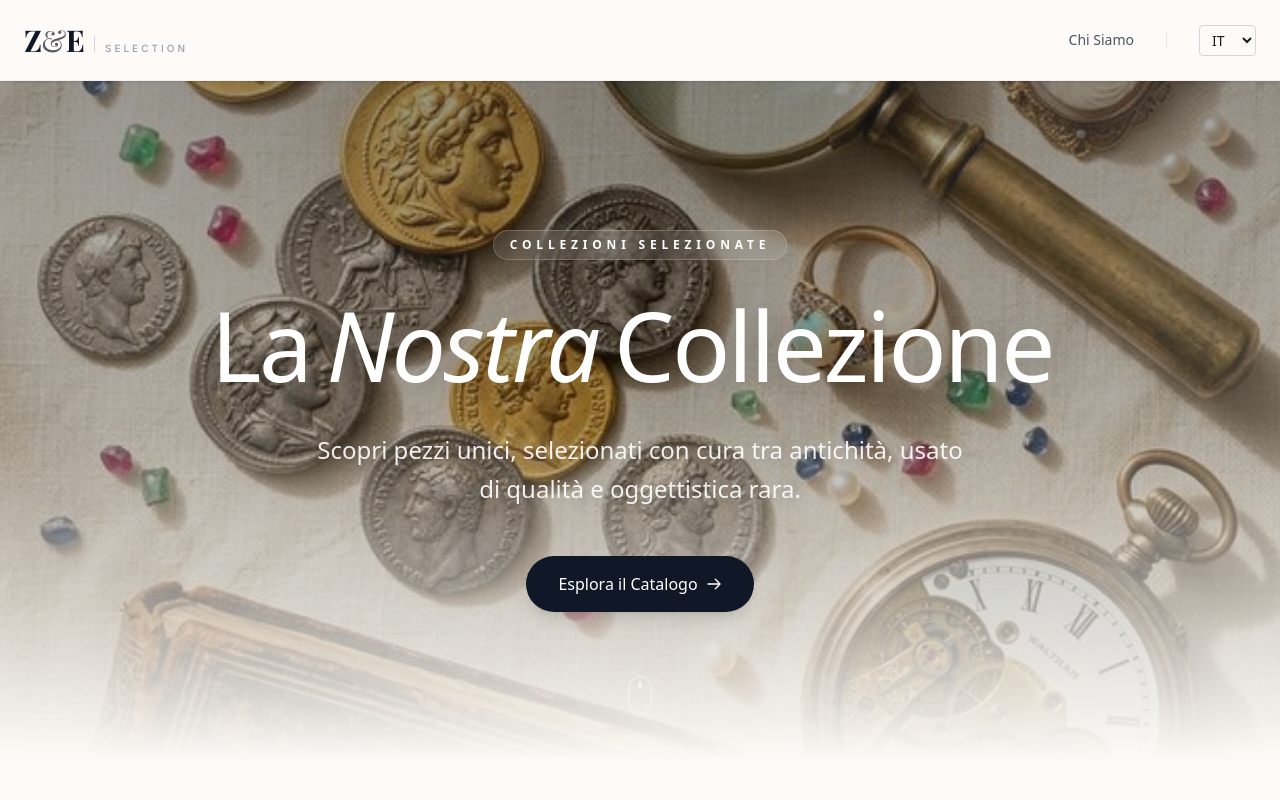
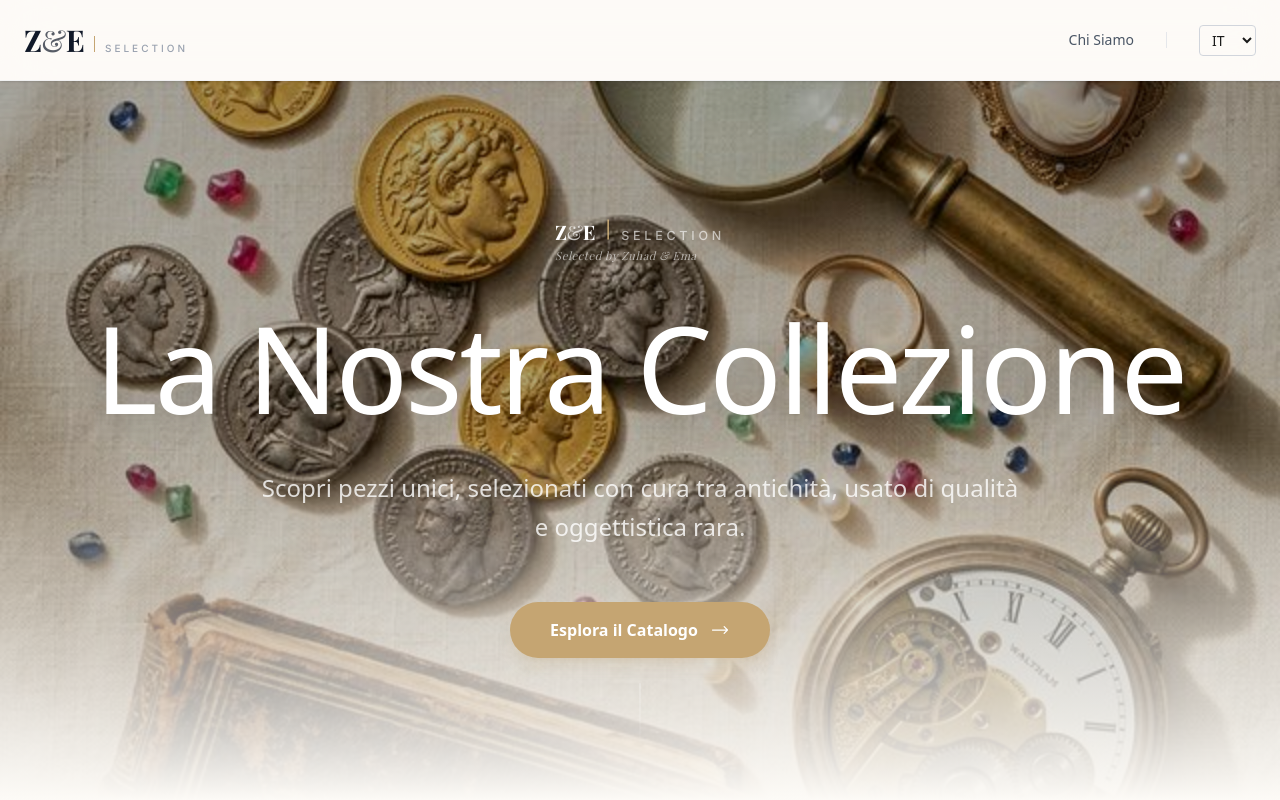
Before and after one commit to stedbrown/Z-E-Selection, a Next.js app: page / in a window 1280 px wide. Shown: the top 800 px of the page. Built offline with nearby package versions, Linux system fonts and the light colour scheme; no server answers; the database is empty; a web font is replaced by a local one.

Commit message:
style: redesign hero with gold accents, cleaner typography and brand logo

```diff
--- a/src/app/globals.css
+++ b/src/app/globals.css
@@ -5,6 +5,9 @@
   --color-cream-dark: #F3EFE6;
   --font-sans: var(--font-inter);
   --font-serif: var(--font-playfair);
+  --color-gold-light: #E5C386;
+  --color-gold: #C5A572;
+  --color-gold-dark: #A68A58;
 }
 
 @layer base {
@@ -77,6 +80,14 @@
   }
 
   .btn-primary {
-    @apply px-8 py-4 bg-gray-900 text-white rounded-full font-medium hover:bg-gray-800 transition-all duration-300 hover:scale-[1.02] active:scale-[0.98] shadow-lg shadow-black/10;
+    @apply px-10 py-4 bg-gold text-white rounded-full font-semibold hover:bg-gold-dark transition-all duration-500 hover:scale-[1.02] active:scale-[0.98] shadow-lg shadow-gold/20 hover:shadow-gold-dark/30 flex items-center justify-center gap-3 overflow-hidden relative;
+  }
+
+  .btn-primary::after {
+    @apply content-[''] absolute inset-0 bg-white/10 opacity-0 transition-opacity duration-300;
+  }
+
+  .btn-primary:hover::after {
+    @apply opacity-100;
   }
 }
--- a/src/app/page.tsx
+++ b/src/app/page.tsx
@@ -3,6 +3,7 @@ import { cookies } from 'next/headers';
 import { getDictionary } from '@/lib/i18n/dictionaries';
 import { ItemGrid } from '@/components/item-grid';
 import Image from 'next/image';
+import { Logo } from '@/components/logo';
 
 export const dynamic = 'force-dynamic';
 
@@ -33,66 +34,59 @@ export default async function Home() {
   return (
     <div>
       {/* ── Hero ── */}
-      <section className="relative min-h-[85vh] flex items-center justify-center overflow-hidden">
-        {/* Background Image with Parallax-ready styling */}
+      <section className="relative min-h-[90vh] flex items-center justify-center overflow-hidden">
+        {/* Background Image with optimized overlays */}
         <div className="absolute inset-0 z-0">
           <Image
             src="/hero-antiques.png"
             alt="Antique coins, collectibles and numismatics"
             fill
-            className="object-cover scale-105"
+            className="object-cover"
             priority
             quality={100}
           />
-          {/* Multi-layered Gradient Overlays for Cinematic Depth */}
-          <div className="absolute inset-0 bg-black/30" />
-          <div className="absolute inset-0 bg-gradient-to-b from-black/20 via-transparent to-[#FDFBF7]" />
-          <div className="absolute inset-0 bg-gradient-to-r from-[#FDFBF7]/20 via-transparent to-[#FDFBF7]/20" />
+          {/* Subtle overlays for a cleaner, high-end look */}
+          <div className="absolute inset-0 bg-black/25" />
+          <div className="absolute inset-0 bg-gradient-to-t from-[#FDFBF7] via-transparent to-black/10" />
         </div>
 
         {/* Content Container */}
-        <div className="relative z-10 container mx-auto px-4 sm:px-6 py-20 text-center">
-          <div className="inline-block px-4 py-1.5 mb-8 rounded-full bg-white/10 backdrop-blur-md border border-white/20 animate-fade-in">
-            <p className="text-[10px] sm:text-xs tracking-[0.4em] uppercase text-white font-bold">
-              {lang === 'en' ? 'Curated Collections' : lang === 'fr' ? 'Collections Sélectionnées' : lang === 'de' ? 'Auserlesene Sammlungen' : 'Collezioni Selezionate'}
-            </p>
+        <div className="relative z-10 container mx-auto px-4 sm:px-6 flex flex-col items-center text-center">
+          <div className="mb-12 animate-fade-in opacity-80 hover:opacity-100 transition-opacity">
+            <Logo inverted className="scale-110 sm:scale-125" showSlogan />
           </div>
 
-          <h1 className="text-5xl sm:text-6xl md:text-8xl font-serif text-white mb-8 leading-[1.1] tracking-tight animate-slide-up [text-shadow:_0_2px_40px_rgba(0,0,0,0.3)]">
-            {t.title.split(' ').map((word: string, i: number) => (
-              <span key={i} className={`inline-block mr-4 ${i % 2 === 1 ? 'italic font-light' : ''}`}>
-                {word}
-              </span>
-            ))}
+          <h1 className="text-5xl sm:text-7xl md:text-8xl lg:text-[120px] font-serif text-white mb-10 leading-[1] tracking-tight animate-slide-up [text-shadow:_0_4px_30px_rgba(0,0,0,0.25)]">
+            {t.title}
           </h1>
 
-          <p className="text-lg sm:text-2xl text-white/90 max-w-2xl mx-auto mb-12 leading-relaxed font-light animate-slide-up delay-200 [text-shadow:_0_1px_20px_rgba(0,0,0,0.2)]">
+          <p className="text-lg sm:text-xl md:text-2xl text-white/80 max-w-3xl mx-auto mb-14 leading-relaxed font-light animate-slide-up delay-200">
             {t.subtitle}
           </p>
 
-          <div className="flex flex-col sm:flex-row items-center justify-center gap-6 animate-slide-up delay-300">
+          <div className="flex flex-col sm:flex-row items-center justify-center gap-8 animate-slide-up delay-300">
             <a href="#catalogue" className="btn-primary group">
-              <span className="flex items-center gap-2">
+              <span>
                 {lang === 'en' ? 'Explore Catalogue' : lang === 'fr' ? 'Explorer le Catalogue' : lang === 'de' ? 'Katalog erkunden' : 'Esplora il Catalogo'}
-                <svg className="w-4 h-4 transition-transform duration-300 group-hover:translate-x-1" fill="none" viewBox="0 0 24 24" stroke="currentColor">
-                  <path strokeLinecap="round" strokeLinejoin="round" strokeWidth={2} d="M14 5l7 7m0 0l-7 7m7-7H3" />
-                </svg>
               </span>
+              <svg className="w-5 h-5 transition-transform duration-500 group-hover:translate-x-2" fill="none" viewBox="0 0 24 24" stroke="currentColor">
+                <path strokeLinecap="round" strokeLinejoin="round" strokeWidth={1.5} d="M17 8l4 4m0 0l-4 4m4-4H3" />
+              </svg>
             </a>
 
             {itemCount > 0 && (
-              <p className="text-sm text-white/80 font-medium tracking-wide backdrop-blur-sm px-4 py-2 rounded-full border border-white/10">
-                <span className="text-white font-bold">{itemCount}</span> {lang === 'en' ? 'rare pieces available' : lang === 'fr' ? 'pièces rares disponibles' : lang === 'de' ? 'seltene Stücke verfügbar' : 'pezzi rari disponibili'}
-              </p>
+              <div className="flex items-center gap-3 text-white/60 text-sm tracking-widest uppercase font-medium">
+                <span className="w-8 h-px bg-white/30" />
+                <span>{itemCount} {lang === 'en' ? 'Items' : lang === 'fr' ? 'Articles' : lang === 'de' ? 'Artikel' : 'Annunci'}</span>
+                <span className="w-8 h-px bg-white/30" />
+              </div>
             )}
           </div>
         </div>
 
-        {/* Scroll Indicator */}
-        <div className="absolute bottom-10 left-1/2 -translate-x-1/2 animate-float">
-          <div className="w-6 h-10 rounded-full border-2 border-white/30 flex justify-center p-1.5">
-            <div className="w-1 h-2 bg-white/60 rounded-full animate-bounce" />
-          </div>
+        {/* Minimal Scroll Indicator */}
+        <div className="absolute bottom-12 left-1/2 -translate-x-1/2 animate-float opacity-50">
+          <div className="w-px h-16 bg-gradient-to-b from-white to-transparent" />
         </div>
       </section>
 
--- a/src/components/item-grid.tsx
+++ b/src/components/item-grid.tsx
@@ -75,8 +75,8 @@ export function ItemGrid({ items, categories, categoryLabels, lang, t }: ItemGri
                     <button
                         onClick={() => setActiveCategory('')}
                         className={`flex-shrink-0 px-5 py-2 rounded-full text-sm font-medium transition-all border ${!activeCategory
-                            ? 'bg-gray-900 text-white border-gray-900 shadow'
-                            : 'bg-white text-gray-600 border-gray-200 hover:border-gray-400'
+                            ? 'bg-gold text-white border-gold shadow-lg shadow-gold/20'
+                            : 'bg-white text-gray-600 border-gray-200 hover:border-gold/50'
                         }`}
                     >
                         {t.allCategories}
@@ -86,8 +86,8 @@ export function ItemGrid({ items, categories, categoryLabels, lang, t }: ItemGri
                             key={cat}
                             onClick={() => setActiveCategory(cat === activeCategory ? '' : cat)}
                             className={`flex-shrink-0 px-5 py-2 rounded-full text-sm font-medium capitalize transition-all border ${activeCategory === cat
-                                ? 'bg-gray-900 text-white border-gray-900 shadow'
-                                : 'bg-white text-gray-600 border-gray-200 hover:border-gray-400'
+                                ? 'bg-gold text-white border-gold shadow-lg shadow-gold/20'
+                                : 'bg-white text-gray-600 border-gray-200 hover:border-gold/50'
                             }`}
                         >
                             {categoryLabels[cat] || cat}
--- a/src/components/logo.tsx
+++ b/src/components/logo.tsx
@@ -7,7 +7,7 @@ interface LogoProps {
 export function Logo({ className = '', showSlogan = false, inverted = false }: LogoProps) {
     const textColor = inverted ? 'text-white' : 'text-gray-900';
     const subColor = inverted ? 'text-white/60' : 'text-gray-400';
-    const dividerColor = inverted ? 'bg-white/30' : 'bg-gray-300';
+    const dividerColor = inverted ? 'bg-gold-light' : 'bg-gold';
 
     return (
         <div className={`flex flex-col items-start select-none ${className}`}>
```
